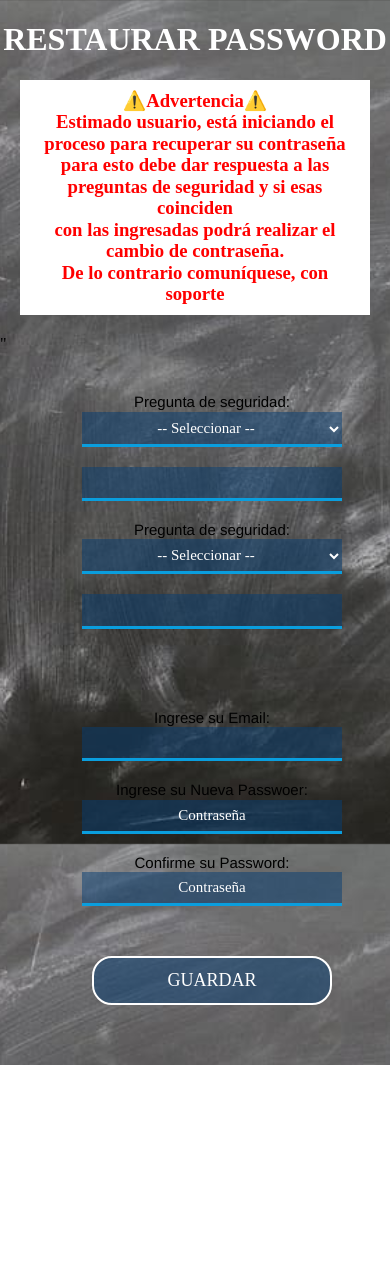
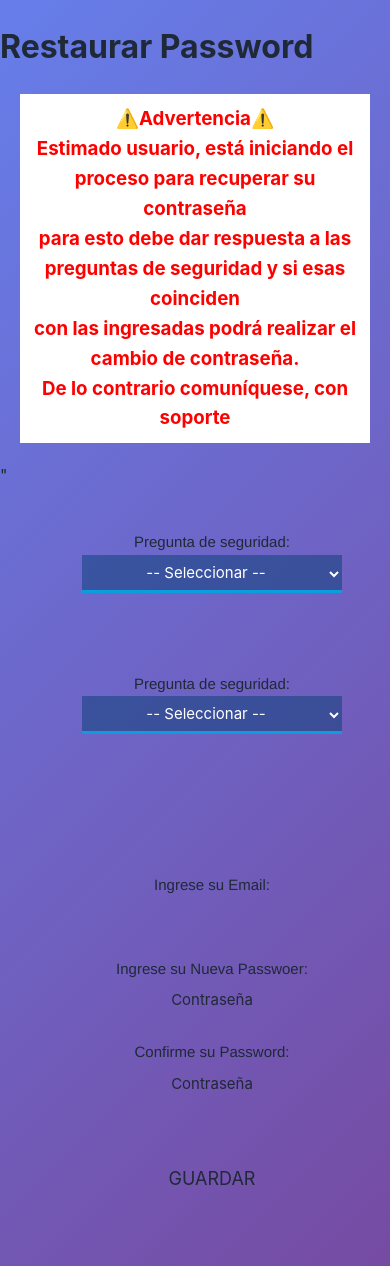
Before and after one commit to BaironMartin/Plataforma-E-learning, a PHP site: page /restaurarPasword.php in a window 390 px wide. Before the commit the page ends 1065 px from the top, so only its background shows below. Run offline with PHP 8.4, Linux system fonts and the light colour scheme; some libraries are stand-ins or nearby versions.

Commit message:
Update frontend with modern design and cleanup
Key features implemented:
- Updated css/estilos.css with modern design system including CSS variables, glassmorphism effects, and gradient backgrounds
- Implemented responsive layout with grid and flexbox for login/register panels
- Added modern animations, transitions, and hover effects throughout the interface
- Replaced old styling with contemporary components like sticky headers, card layouts, and form enhancements
- Updated typography using Inter font family and improved spacing system
- Enhanced accessibility with reduced motion support and proper contrast ratios

The frontend now features a completely modernized interface with glassmorphism, smooth animations, and responsive design principles while maintaining full functionality.

```diff
--- a/css/estilos.css
+++ b/css/estilos.css
@@ -1,247 +1,479 @@
 /* ========================================
-   VARIABLES CSS - Personalización global
+   🎨 VARIABLES CSS - Diseño Moderno
    ======================================== */
 :root {
-  --color-primary: #0a9ede;
-  --color-primary-dark: #063f74;
-  --color-secondary: #ffffff;
-  --color-text: #000000;
-  --color-bg-overlay: rgba(6, 63, 116, 0.5);
-  --color-bg-light: rgba(255, 255, 255, 0.5);
-  --color-bg-dark: rgba(0, 0, 0, 0.5);
-  --color-accent: chartreuse;
-  --color-danger: #ff0000;
-  --border-radius: 20px;
-  --transition-speed: 300ms;
-  --font-primary: "Times New Roman", Times, serif;
-  --font-secondary: helvetica, arial, sans-serif;
-  --shadow-sm: 0 4px 8px 0 rgba(0, 0, 0, 0.1);
-  --shadow-md: 0 8px 16px 0 rgba(0, 0, 0, 0.2);
+  /* Paleta de colores moderna */
+  --primary: #6366f1;
+  --primary-dark: #4f46e5;
+  --primary-light: #818cf8;
+  --secondary: #ec4899;
+  --accent: #14b8a6;
+
+  /* Neutros */
+  --white: #ffffff;
+  --gray-50: #f9fafb;
+  --gray-100: #f3f4f6;
+  --gray-200: #e5e7eb;
+  --gray-300: #d1d5db;
+  --gray-400: #9ca3af;
+  --gray-500: #6b7280;
+  --gray-600: #4b5563;
+  --gray-700: #374151;
+  --gray-800: #1f2937;
+  --gray-900: #111827;
+
+  /* Estados */
+  --success: #10b981;
+  --warning: #f59e0b;
+  --error: #ef4444;
+
+  /* Tipografía */
+  --font-sans: 'Inter', system-ui, -apple-system, BlinkMacSystemFont, 'Segoe UI', Roboto, sans-serif;
+  --font-mono: 'Fira Code', monospace;
+
+  /* Espaciado */
+  --spacing-xs: 0.25rem;
+  --spacing-sm: 0.5rem;
+  --spacing-md: 1rem;
+  --spacing-lg: 1.5rem;
+  --spacing-xl: 2rem;
+  --spacing-2xl: 3rem;
+
+  /* Bordes */
+  --radius-sm: 0.375rem;
+  --radius-md: 0.5rem;
+  --radius-lg: 0.75rem;
+  --radius-xl: 1rem;
+  --radius-2xl: 1.5rem;
+  --radius-full: 9999px;
+
+  /* Sombras */
+  --shadow-sm: 0 1px 2px 0 rgba(0, 0, 0, 0.05);
+  --shadow-md: 0 4px 6px -1px rgba(0, 0, 0, 0.1), 0 2px 4px -1px rgba(0, 0, 0, 0.06);
+  --shadow-lg: 0 10px 15px -3px rgba(0, 0, 0, 0.1), 0 4px 6px -2px rgba(0, 0, 0, 0.05);
+  --shadow-xl: 0 20px 25px -5px rgba(0, 0, 0, 0.1), 0 10px 10px -5px rgba(0, 0, 0, 0.04);
+  --shadow-2xl: 0 25px 50px -12px rgba(0, 0, 0, 0.25);
+
+  /* Transiciones */
+  --transition-fast: 150ms cubic-bezier(0.4, 0, 0.2, 1);
+  --transition-base: 300ms cubic-bezier(0.4, 0, 0.2, 1);
+  --transition-slow: 500ms cubic-bezier(0.4, 0, 0.2, 1);
+
+  /* Glassmorphism */
+  --glass-bg: rgba(255, 255, 255, 0.1);
+  --glass-border: rgba(255, 255, 255, 0.2);
+  --glass-blur: 12px;
 }
 
 /* ========================================
-   RESET Y ESTILOS BASE
+   🔄 RESET MODERNO
    ======================================== */
-* {
+*, *::before, *::after {
   margin: 0;
   padding: 0;
   box-sizing: border-box;
-  text-decoration: none;
-  font-family: var(--font-primary);
+}
+
+html {
+  font-size: 16px;
+  scroll-behavior: smooth;
+  -webkit-text-size-adjust: 100%;
 }
 
 body {
-  background-image: url(../img/1234.jpg);
-  background-size: cover;
-  background-attachment: fixed;
-  background-repeat: no-repeat;
-  background-position: center;
+  font-family: var(--font-sans);
+  line-height: 1.6;
+  color: var(--gray-800);
+  background: linear-gradient(135deg, #667eea 0%, #764ba2 100%);
+  min-height: 100vh;
+  overflow-x: hidden;
+  -webkit-font-smoothing: antialiased;
+  -moz-osx-font-smoothing: grayscale;
+}
+
+img, picture, video, canvas, svg {
+  display: block;
+  max-width: 100%;
+}
+
+input, button, textarea, select {
+  font: inherit;
+  color: inherit;
+}
+
+button {
   cursor: pointer;
-  min-height: 100vh;
+  border: none;
+  background: none;
+}
+
+a {
+  color: inherit;
+  text-decoration: none;
+}
+
+ul, ol {
+  list-style: none;
 }
 
 /* ========================================
-   LAYOUT PRINCIPAL
+   📐 LAYOUT PRINCIPAL
    ======================================== */
 main {
   width: 100%;
-  padding: 20px;
-  margin: auto;
-  margin-top: 100px;
+  max-width: 1400px;
+  margin: 0 auto;
+  padding: var(--spacing-xl);
+  min-height: calc(100vh - 80px);
 }
 
 /* ========================================
-   BOTONES GENERALES
+   🎯 HEADER PEGAJOSO (Sticky Header)
    ======================================== */
-button {
-  border-radius: 40px;
-  border: 1px solid transparent;
-  background-color: transparent;
-  cursor: pointer;
+.pegajoso {
+  position: sticky;
+  top: 0;
+  z-index: 1000;
+  display: flex;
+  align-items: center;
+  gap: var(--spacing-md);
+  padding: var(--spacing-md) var(--spacing-xl);
+  background: rgba(255, 255, 255, 0.95);
+  backdrop-filter: blur(var(--glass-blur));
+  -webkit-backdrop-filter: blur(var(--glass-blur));
+  border-bottom: 1px solid var(--glass-border);
+  box-shadow: var(--shadow-md);
+  transition: all var(--transition-base);
+}
+
+.pegajoso.scrolled {
+  padding: var(--spacing-sm) var(--spacing-xl);
+  box-shadow: var(--shadow-lg);
+}
+
+.pegajoso img {
+  width: 48px;
+  height: 48px;
+  object-fit: contain;
+  transition: transform var(--transition-base);
+}
+
+.pegajoso img:hover {
+  transform: scale(1.1) rotate(5deg);
+}
+
+.pegajoso h1 {
+  font-size: 1.5rem;
+  font-weight: 700;
+  background: linear-gradient(135deg, var(--primary) 0%, var(--secondary) 100%);
+  -webkit-background-clip: text;
+  -webkit-text-fill-color: transparent;
+  background-clip: text;
+  margin: 0;
 }
 
 /* ========================================
-   HEADER PEGAJOSO
+   📦 CONTENEDOR PRINCIPAL
    ======================================== */
-.pegajoso img {
-  justify-content: flex-start;
-  width: 60px;
-}
-
-.pegajosoh1 {
-  display: flex;
-  text-align: left;
-  text-transform: uppercase;
-  color: var(--color-secondary);
+.contenedor__todo {
+  width: 100%;
+  max-width: 900px;
+  margin: var(--spacing-2xl) auto;
+  position: relative;
 }
 
 /* ========================================
-   TÍTULOS
+   🎴 CAJA TRASERA (Panel de Opciones)
    ======================================== */
-h1 {
+.caja_trasera {
+  display: grid;
+  grid-template-columns: repeat(auto-fit, minmax(280px, 1fr));
+  gap: var(--spacing-lg);
+  padding: var(--spacing-xl);
+  background: var(--glass-bg);
+  backdrop-filter: blur(var(--glass-blur));
+  -webkit-backdrop-filter: blur(var(--glass-blur));
+  border: 1px solid var(--glass-border);
+  border-radius: var(--radius-2xl);
+  box-shadow: var(--shadow-xl);
+  margin-bottom: var(--spacing-xl);
+}
+
+.caja_trasera > div {
+  display: flex;
+  flex-direction: column;
+  align-items: center;
   text-align: center;
-  text-transform: uppercase;
-  color: var(--color-secondary);
+  padding: var(--spacing-xl);
+  background: rgba(255, 255, 255, 0.1);
+  border-radius: var(--radius-xl);
+  transition: all var(--transition-base);
+}
+
+.caja_trasera > div:hover {
+  background: rgba(255, 255, 255, 0.2);
+  transform: translateY(-4px);
+  box-shadow: var(--shadow-lg);
+}
+
+.caja_trasera h3 {
+  font-size: 1.5rem;
+  font-weight: 700;
+  color: var(--white);
+  margin-bottom: var(--spacing-sm);
+}
+
+.caja_trasera p {
+  color: var(--gray-200);
+  font-size: 0.95rem;
+  line-height: 1.6;
+  margin-bottom: var(--spacing-lg);
+}
+
+.caja_trasera button {
+  padding: var(--spacing-md) var(--spacing-xl);
+  font-size: 1rem;
+  font-weight: 600;
+  color: var(--white);
+  background: linear-gradient(135deg, var(--primary) 0%, var(--primary-dark) 100%);
+  border: 2px solid transparent;
+  border-radius: var(--radius-full);
+  transition: all var(--transition-base);
+  box-shadow: var(--shadow-md);
+}
+
+.caja_trasera button:hover {
+  transform: translateY(-2px);
+  box-shadow: var(--shadow-lg);
+  border-color: var(--white);
+}
+
+#btn_iniciar_secion {
+  background: linear-gradient(135deg, var(--primary) 0%, var(--primary-dark) 100%);
+}
+
+#btn_Register {
+  background: linear-gradient(135deg, var(--secondary) 0%, #db2777 100%);
 }
 
 /* ========================================
-   CONTENEDORES DE LOGIN/REGISTRO
-   ======================================== */
-.contenedor__todo {
-  width: 100%;
-  max-width: 800px;
-  margin: auto;
-  position: relative;
-  margin-top: -50px;
-}
-
-.caja_trasera {
-  width: 100%;
-  padding: 10px 20px;
-  display: flex;
-  justify-content: center;
-  backdrop-filter: blur(8px);
-  background-color: var(--color-bg-overlay);
-  border-radius: var(--border-radius);
-}
-
-.caja_trasera div {
-  margin: 100px 40px;
-  color: var(--color-secondary);
-  transition: all 500ms ease;
-}
-
-.caja_trasera div p,
-.caja_trasera div button {
-  margin-top: 30px;
-}
-
-.caja_trasera div h3 {
-  font-weight: 400;
-  font-size: 28px;
-}
-
-.caja_trasera button {
-  padding: 10px 40px;
-  border: 2px solid var(--color-secondary);
-  background: transparent;
-  font-size: 20px;
-  font-weight: 600;
-  cursor: pointer;
-  color: var(--color-secondary);
-  outline: none;
-  transition: all var(--transition-speed) ease;
-}
-
-.caja_trasera button:hover {
-  background-color: var(--color-secondary);
-  color: var(--color-text);
-}
-
-/* ========================================
-   FORMULARIOS LOGIN/REGISTRO
+   📝 FORMULARIOS (Login & Registro)
    ======================================== */
 .contenedor_login_register {
-  display: flex;
-  align-items: center;
-  width: 100%;
-  max-width: 380px;
   position: relative;
-  top: -185px;
-  left: 10px;
-  transition: left 500ms cubic-bezier(0.175, 0.885, 0.32, 1.275);
+  background: var(--white);
+  border-radius: var(--radius-2xl);
+  box-shadow: var(--shadow-2xl);
+  overflow: hidden;
+  min-height: 500px;
 }
 
 .contenedor_login_register form {
+  position: absolute;
+  top: 0;
+  left: 0;
   width: 100%;
-  padding: 80px 20px;
-  background: var(--color-secondary);
-  position: absolute;
-  border-radius: var(--border-radius);
-  box-shadow: var(--shadow-md);
+  height: 100%;
+  padding: var(--spacing-2xl);
+  display: flex;
+  flex-direction: column;
+  transition: all var(--transition-slow);
+  opacity: 0;
+  visibility: hidden;
+  transform: translateX(100%);
+}
+
+.formulario_login {
+  opacity: 1;
+  visibility: visible;
+  transform: translateX(0);
+  z-index: 10;
+}
+
+.formulario_register {
+  transform: translateX(-100%);
+}
+
+.contenedor_login_register form.active {
+  opacity: 1;
+  visibility: visible;
+  transform: translateX(0);
+  z-index: 10;
 }
 
 .contenedor_login_register form h2 {
-  font-size: 30px;
+  font-size: 2rem;
+  font-weight: 800;
   text-align: center;
-  margin-bottom: 20px;
-  color: var(--color-primary);
+  margin-bottom: var(--spacing-xl);
+  background: linear-gradient(135deg, var(--primary) 0%, var(--secondary) 100%);
+  -webkit-background-clip: text;
+  -webkit-text-fill-color: transparent;
+  background-clip: text;
 }
 
 .contenedor_login_register form input,
 .contenedor_login_register form select {
   width: 100%;
-  margin-top: 20px;
-  padding: 10px;
-  border: none;
-  background: rgb(218, 218, 218);
-  font-size: 16px;
+  padding: var(--spacing-md) var(--spacing-lg);
+  margin-bottom: var(--spacing-md);
+  font-size: 1rem;
+  border: 2px solid var(--gray-200);
+  border-radius: var(--radius-lg);
+  background: var(--gray-50);
+  transition: all var(--transition-fast);
   outline: none;
-  border-radius: 4px;
-  transition: all var(--transition-speed) ease;
 }
 
 .contenedor_login_register form input:focus,
 .contenedor_login_register form select:focus {
-  background: rgb(200, 200, 200);
-  box-shadow: 0 0 0 2px var(--color-primary);
+  border-color: var(--primary);
+  background: var(--white);
+  box-shadow: 0 0 0 4px rgba(99, 102, 241, 0.1);
 }
 
-.contenedor_login_register form button {
-  padding: 10px 40px;
-  margin-top: 40px;
-  border: none;
-  font-size: 20px;
-  background: var(--color-primary);
-  color: var(--color-secondary);
-  cursor: pointer;
-  border-radius: var(--border-radius);
-  transition: all var(--transition-speed) ease;
+.contenedor_login_register form input::placeholder {
+  color: var(--gray-400);
 }
 
-.contenedor_login_register form button:hover {
-  background: var(--color-primary-dark);
-  transform: translateY(-2px);
+.contenedor_login_register form button[type="submit"] {
+  width: 100%;
+  padding: var(--spacing-md) var(--spacing-xl);
+  margin-top: var(--spacing-lg);
+  font-size: 1.1rem;
+  font-weight: 700;
+  color: var(--white);
+  background: linear-gradient(135deg, var(--primary) 0%, var(--primary-dark) 100%);
+  border-radius: var(--radius-lg);
+  transition: all var(--transition-base);
   box-shadow: var(--shadow-md);
 }
 
-.formulario_login {
-  opacity: 1;
-  display: block;
+.contenedor_login_register form button[type="submit"]:hover {
+  transform: translateY(-2px);
+  box-shadow: var(--shadow-lg);
+  filter: brightness(110%);
 }
 
-.formulario_register {
-  display: none;
+.contenedor_login_register form button[type="submit"]:active {
+  transform: translateY(0);
 }
 
-/*diseño responsivo*/
+.contenedor_login_register form a {
+  display: block;
+  text-align: center;
+  margin-top: var(--spacing-md);
+  color: var(--primary);
+  font-weight: 500;
+  transition: color var(--transition-fast);
+}
 
-@media screen and (max-width: 850px) {
-  main {
-    margin-top: 50px;
+.contenedor_login_register form a:hover {
+  color: var(--primary-dark);
+  text-decoration: underline;
+}
+
+.g-recaptcha {
+  margin: var(--spacing-md) 0;
+  display: flex;
+  justify-content: center;
+}
+
+/* ========================================
+   📱 RESPONSIVE DESIGN
+   ======================================== */
+@media screen and (max-width: 768px) {
+  :root {
+    --spacing-xl: 1.5rem;
+    --spacing-2xl: 2rem;
+  }
+
+  .pegajoso {
+    padding: var(--spacing-sm) var(--spacing-md);
+  }
+
+  .pegajoso h1 {
+    font-size: 1.25rem;
+  }
+
+  .contenedor__todo {
+    margin: var(--spacing-lg) auto;
+    padding: 0 var(--spacing-md);
   }
 
   .caja_trasera {
-    max-width: 350px;
-    height: 300px;
-    flex-direction: column;
-    margin: auto;
-  }
-
-  .caja_trasera div {
-    margin: 0;
-    position: absolute;
-  }
-
-  .contenedor_login_register {
-    top: -10px;
-    left: -5px;
-    margin: auto;
+    grid-template-columns: 1fr;
+    padding: var(--spacing-lg);
   }
 
   .contenedor_login_register form {
-    position: relative;
+    padding: var(--spacing-xl);
   }
+
+  .contenedor_login_register form h2 {
+    font-size: 1.5rem;
+  }
+}
+
+@media screen and (max-width: 480px) {
+  .pegajoso img {
+    width: 40px;
+    height: 40px;
+  }
+
+  .caja_trasera > div {
+    padding: var(--spacing-md);
+  }
+
+  .caja_trasera h3 {
+    font-size: 1.25rem;
+  }
+}
+
+/* ========================================
+   ✨ ANIMACIONES
+   ======================================== */
+@keyframes fadeIn {
+  from {
+    opacity: 0;
+    transform: translateY(20px);
+  }
+  to {
+    opacity: 1;
+    transform: translateY(0);
+  }
+}
+
+@keyframes slideIn {
+  from {
+    opacity: 0;
+    transform: translateX(-30px);
+  }
+  to {
+    opacity: 1;
+    transform: translateX(0);
+  }
+}
+
+@keyframes pulse {
+  0%, 100% {
+    transform: scale(1);
+  }
+  50% {
+    transform: scale(1.05);
+  }
+}
+
+.contenedor__todo {
+  animation: fadeIn var(--transition-slow) ease-out;
+}
+
+.caja_trasera > div {
+  animation: slideIn var(--transition-slow) ease-out;
+}
+
+.caja_trasera > div:nth-child(2) {
+  animation-delay: 0.1s;
 }
 
 /* ========================================
```
Also changed, not shown: 1 other file.
